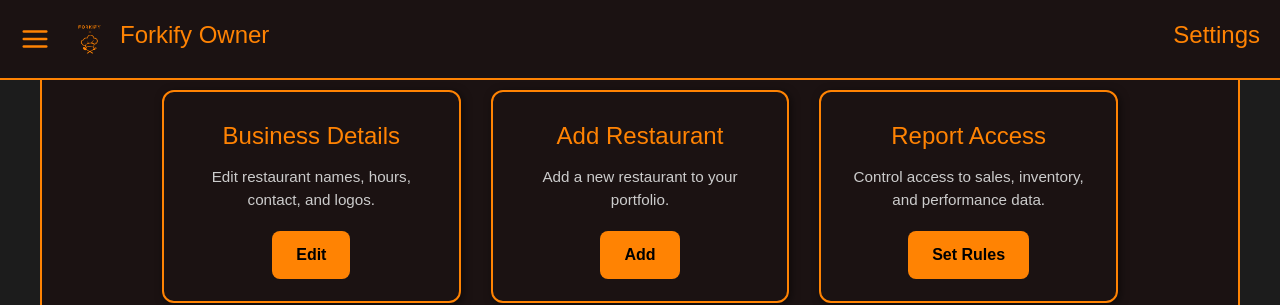
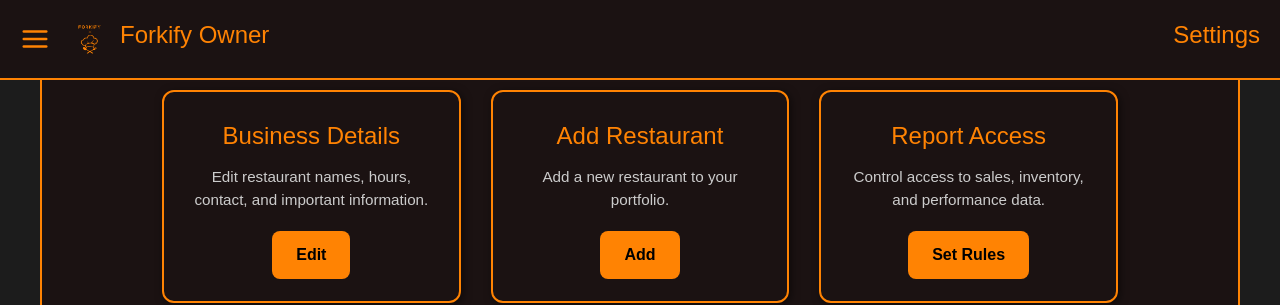
Before and after one commit to computer-com/forkifyy, a React (Vite) app in the folder client/: page /owner/settings in a window 1280 px wide. Shown: the top 305 px of the page. Built offline with nearby package versions, Linux system fonts and the light colour scheme.

Commit message:
image name forkify logo lowercased!

```diff
--- a/client/src/components/Owner/OwnerSettings.jsx
+++ b/client/src/components/Owner/OwnerSettings.jsx
@@ -29,7 +29,7 @@ const OwnerSettings = () => {
           <div className="settings-grid">
             <div className="settings-card">
               <h2>Business Details</h2>
-              <p>Edit restaurant names, hours, contact, and logos.</p>
+              <p>Edit restaurant names, hours, contact, and important information.</p>
               <Link to="/owner/settings/business">
                 <button className="settings-btn">Edit</button>
               </Link>
```
